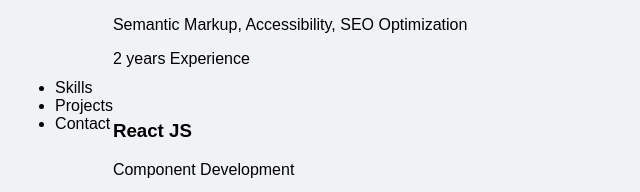
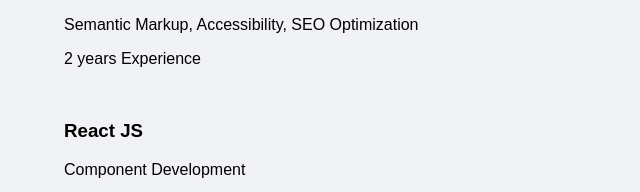
Before and after one commit to blazeblaire/phase0-portfolio, a plain HTML site: page index.html in a window 1280 px wide. Shown: the part 720-912 px from the top of the page, without its empty margins (167-807 px from the left). Drawn offline with Linux system fonts and the light colour scheme.

Commit message:
commented header section for later review

```diff
--- a/index.html
+++ b/index.html
@@ -9,7 +9,7 @@
 </head>
 
 <body>
-    <header class="main-header">
+    <!-- <header class="main-header">
         <div class="head-container">
             <nav class="navbar">
                 <div class="logo">
@@ -22,7 +22,7 @@
                 </ul>
             </nav>
         </div>
-    </header>
+    </header> -->
 
     <main>
         <section>
```
